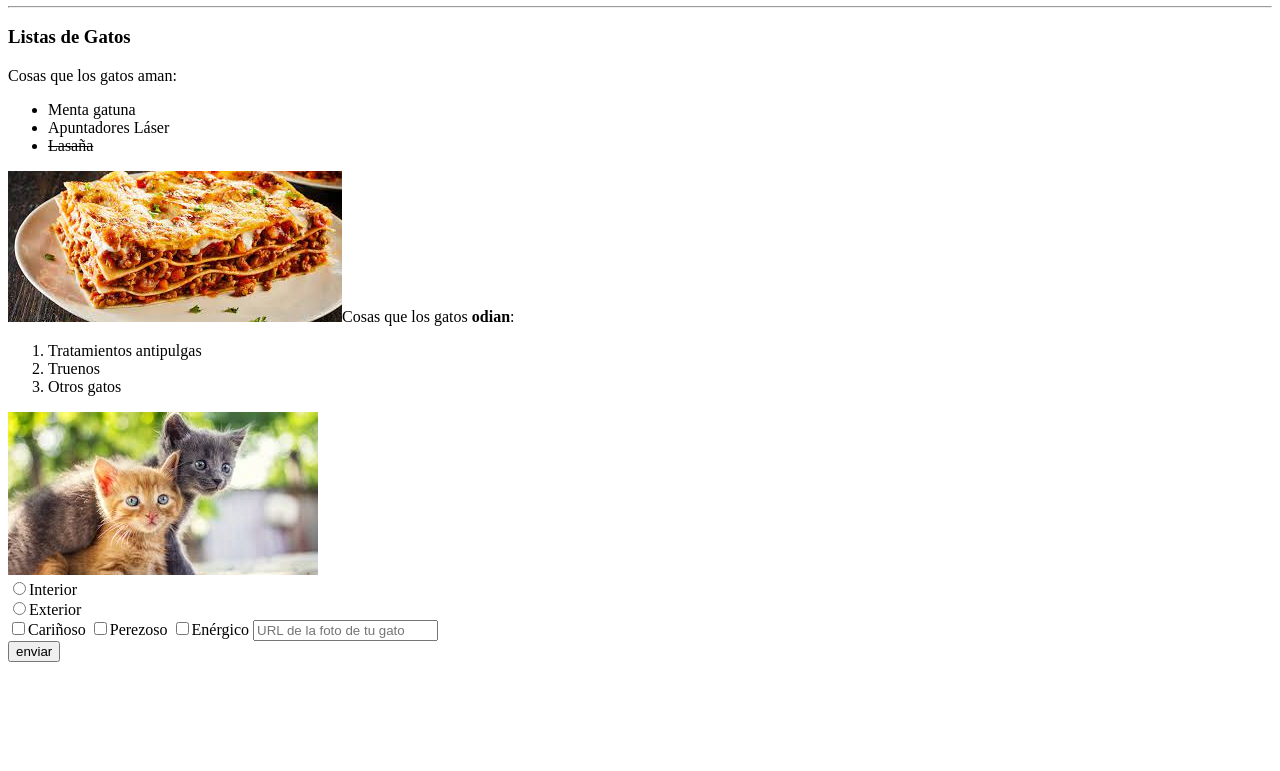
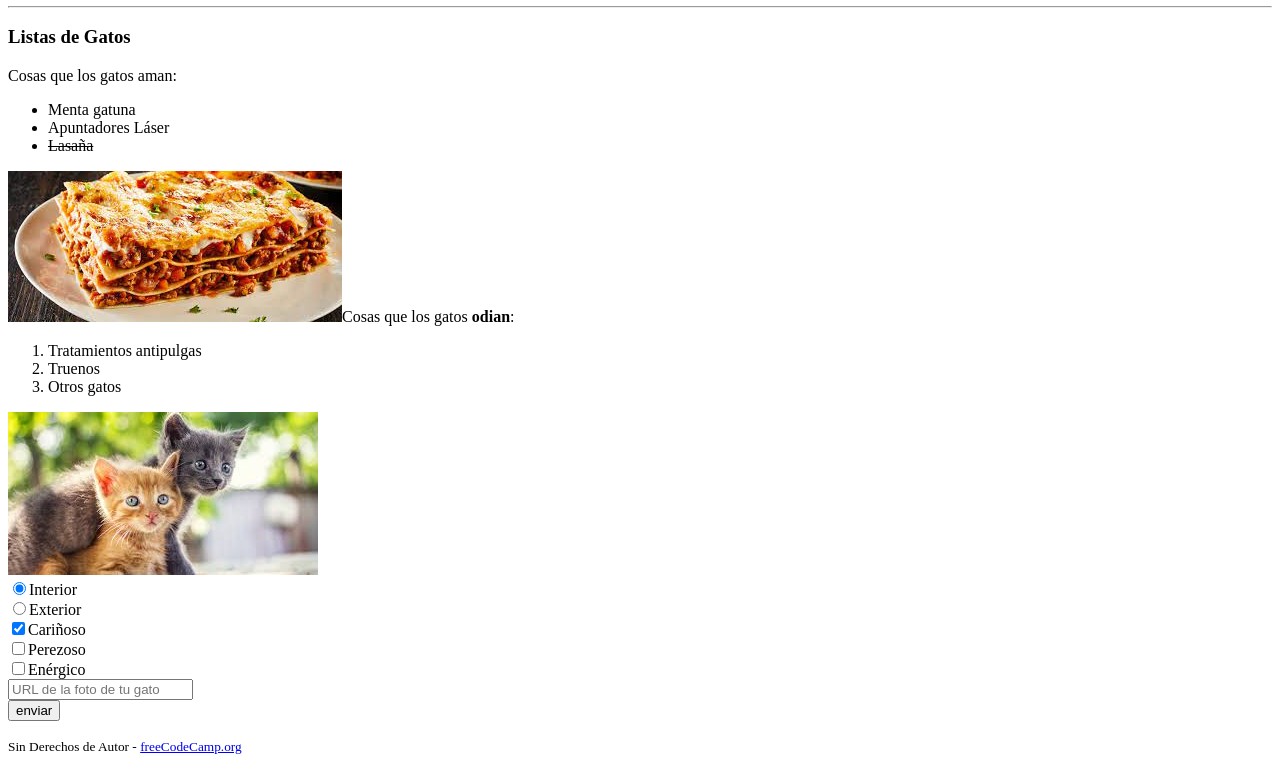
Before and after one commit to MarionVal/curso-html-css, a plain HTML site: page index.html in a window 1280 px wide. Shown: the part 448-1219 px from the top of the page. Before the commit the page ends 1118 px from the top, so only its background shows below. Drawn offline with Linux system fonts and the light colour scheme.

Commit message:
commit fith

```diff
--- a/index.html
+++ b/index.html
@@ -13,6 +13,7 @@
 
         <h3>Listas de Gatos</h3>
 
+        <div>
           <P>Cosas que los gatos aman:</P>
           <ul>
             <li>Menta gatuna</li>
@@ -27,23 +28,41 @@
             <li>Truenos</li>
             <li>Otros gatos</li>
           </ol>
+        </div>
         <img src="foto de gatos.jpg">
 
         <form action="/enviar-respuesta"
 
-          <label for="interior"><input id="interior" type="radio" name="interior-exterior">Interior</label><br>
+          <label for="interior">
+            <input id="interior" type="radio" value="interior" name="interior-exterior" checked>Interior
+          </label>
+          <br>
+          <label for="exterior">
+            <input id="exterior" type="radio" value="exterior" name="interior-exterior">Exterior
+          </label>
+          <br>
 
-          <label for="exterior"><input id="exterior" type="radio" name="interior-exterior">Exterior</label><br>
-
-          <label for="carinoso"><input id="carinoso" type="checkbox" name="personalidad">Cariñoso</label>
-          <label for="perezoso"><input id="perezoso" type="checkbox" name="personalidad">Perezoso</label>
-          <label for="enérgico"><input id="energico" type="checkbox" name="personalidad">Enérgico</label>
+          <label for="carinoso">
+            <input id="carinoso" type="checkbox" value="carinoso" name="personalidad" checked>Cariñoso
+          </label>
+          <br>
+          <label for="perezoso">
+            <input id="perezoso" type="checkbox" value="perezoso" name="personalidad">Perezoso
+          </label>
+          <br>
+          <label for="enérgico">
+            <input id="energico" type="checkbox" value="energico" name="personalidad">Enérgico
+          </label>
+          <br>
 
           <input type="text" placeholder="URL de la foto de tu gato" required><br>
 
           <button type="submit">enviar</button>
         </form>
+      </main>
+      <footer>
+        <p><small>Sin Derechos de Autor - <a href="https://www.freecodecamp.org/">freeCodeCamp.org</a></small></p>
+      </footer>
 
-      </main>
   </body>
 </html>
```
Lines whose indentation alone changed are shown as unchanged.
